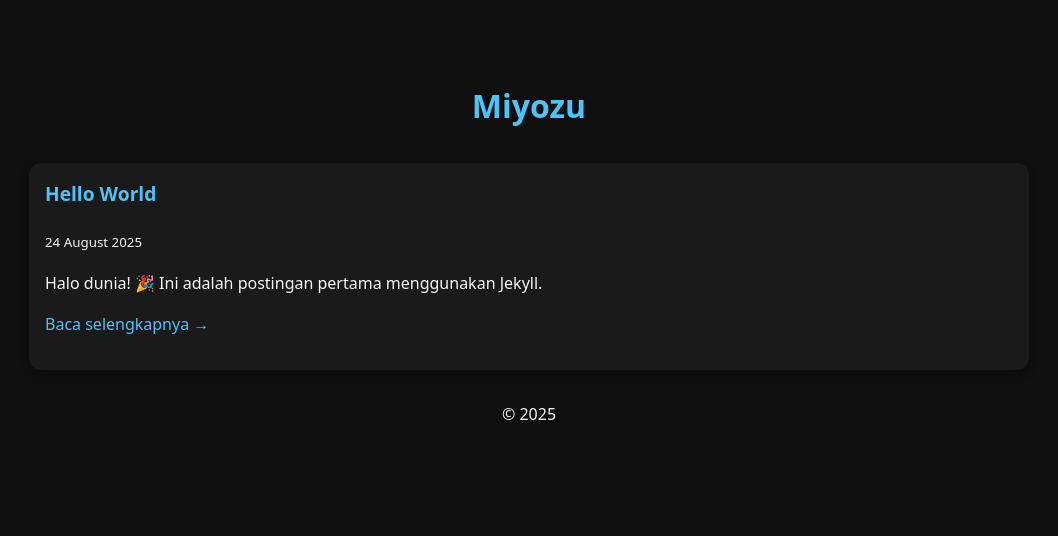
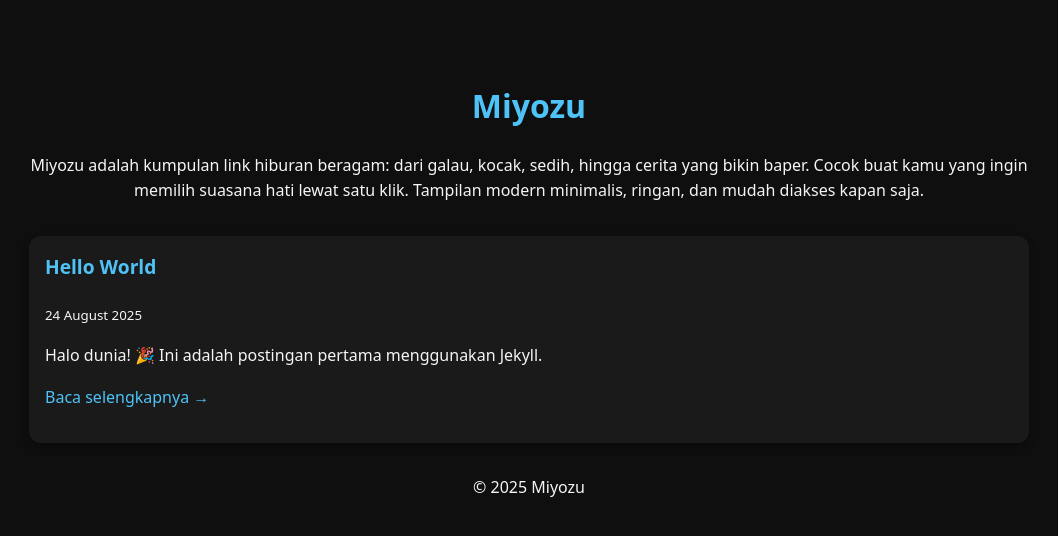
Before and after one commit to miyozu/miyozu.github.io, a Jekyll site: the page built from index.md, in a window 1280 px wide. Shown: the top 536 px of the page, without its empty margins (111-1169 px from the left). Built offline with Jekyll 4.4.1, drawn with Linux system fonts in a browser that asks for light colours.

Commit message:
Update _config.yml

```diff
--- a/_config.yml
+++ b/_config.yml
@@ -1,6 +1,6 @@
 title: "Miyozu"
-description: ""
-author: ""
+description: "Miyozu adalah kumpulan link hiburan beragam: dari galau, kocak, sedih, hingga cerita yang bikin baper. Cocok buat kamu yang ingin memilih suasana hati lewat satu klik. Tampilan modern minimalis, ringan, dan mudah diakses kapan saja."
+author: "Miyozu"
 baseurl: ""
 url: "https://miyozu.github.io"
 markdown: kramdown
```
